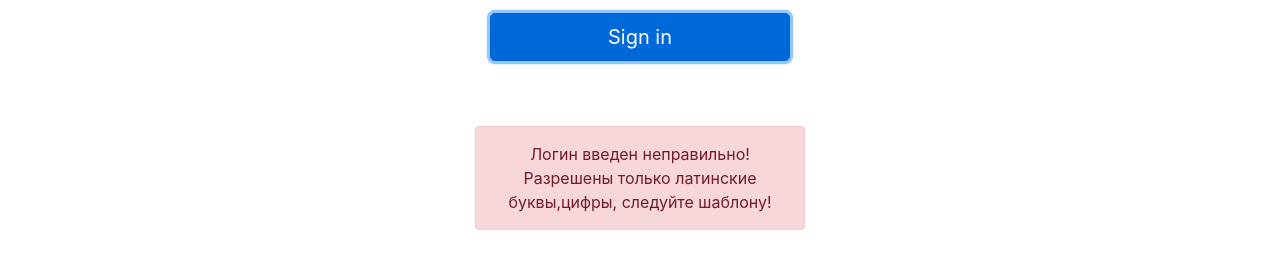
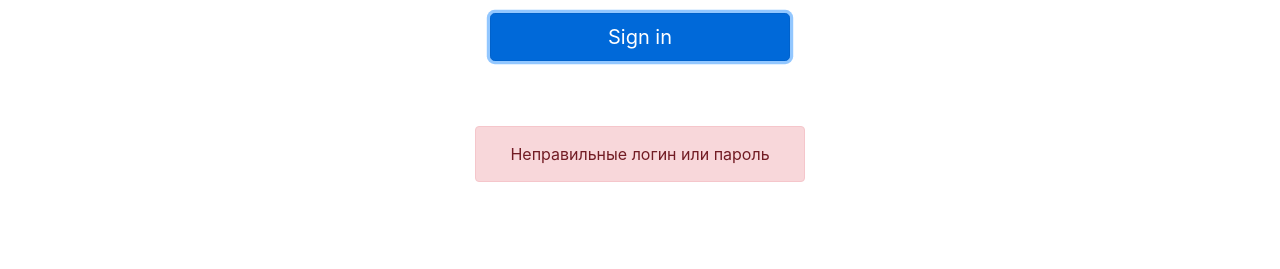
Before and after one commit to Bezya/JS-Studying, a plain HTML site: page HW_Session_25_LoginForm/index.html in a window 1280 px wide. Both pictures are taken after typing "name@example.com", "Sample123" into the empty fields and a click on the button "Sign in". Shown: the part 323-592 px from the top of the page. Drawn offline with nearby package versions, Linux system fonts and the light colour scheme.

Commit message:
Commits: 1)finished LoginForm through the self-executing function

```diff
--- a/HW_Session_25_LoginForm/js/main.js
+++ b/HW_Session_25_LoginForm/js/main.js
@@ -1,117 +1,87 @@
-'user strict'
+'user strict';
+(function(){
+const login = document.querySelector('#inputEmail'),
+    password = document.querySelector('#inputPassword'),
+    userLogin = document.querySelector('#userLogin'),
+    userPassword = document.querySelector('#userPassword'),
+    loginForm = document.querySelector('.form-signin'),
+    userInfoForm = document.querySelector('.form-signin2'),
+    alert = document.querySelector('.alert'),
+    checkBoxRememberMe = document.querySelector('#remember-me'),
+    btnSingIn = document.querySelector('#btn-sign'),
+    btnShowPass = document.querySelector('#btn-showPass'),
+    btnGoBack = document.querySelector('#btn-goBack');
 
-const domElements = {
-    alert: document.querySelector('.alert'),
-    loginForm: document.querySelector('.form-signin'),
-    userInfoForm: document.querySelector('.form-signin2'),
-    email: document.querySelector('#inputEmail'),
-    password: document.querySelector('#inputPassword'),
-    userEmail: document.querySelector('#inputEmail2'),
-    userPassword: document.querySelector('#inputPassword2'),
-    checkBoxRememberMe: document.querySelector('#remember-me'),
-    btnSingIn: document.querySelector('#btn-sign'),
-    btnShowPass: document.querySelector('#btn-showPass'),
-    btnGoBack: document.querySelector('#btn-goBack'),
+    let setLogAndPass = {
+            login: 'bezverkhaya@gmail.com',
+            password: '123123123',
+            toLStorage: function(){
+                localStorage.setItem('login', this.login);
+                localStorage.setItem('password', this.password);
+            }
     };
 
-function LoginForm(login, password, alert, remember, loginForm, userInfoForm, userLogin, userPassword) {
-    this.domLogin = login;
-    this.domPass = password;
-    this.alert = alert;
-    this.checkBox = remember;
-    this.domForm1 = loginForm;
-    this.domForm2 = userInfoForm;
-    this.domUserLogin = userLogin;
-    this.domUserPassword = userPassword;
-
-    let errorMsg = ['Заполните поля логин и пароль',
-        'Логин введен неправильно! Разрешены только латинские буквы,цифры, следуйте шаблону!',
-        'Паоль введен неправильно! Разрешены только латинские буквы и цифры!',
-        'Пароль слишком короткий! Пароль должен быть не менее 6 символов!',
-        'Неправильные логин или пароль'
-    ];
-    let regExMail = /^([\w\._]+)@\1\.([a-z]{2,6}\.?)$/i;
-    let regExPass = /^[a-zA-Z0-9]+$/;
-
-    let isAnyData = () => !this.domLogin.value && !this.domPass.value ? alert(errorMsg[0]): true;
-
-    let isValidMail = () => {
-        let checkedInputData = this.domLogin.value.match(regExMail);
-        !!checkedInputData ? true : alert(errorMsg[1]);
+    let fillUserInfoForm = () => {
+        console.log(checkBoxRememberMe.checked);
+        if (checkBoxRememberMe.checked) {
+            userLogin.value = localStorage.getItem('login');
+            userPassword.value = localStorage.getItem('password');
+        }
     };
 
-    let isValidPass = () => {
-        let pass = this.domPass.value;
-        let checkedInputData = pass.match(regExPass);
-        let len = pass.length >= 6 && pass.length <= 20;
-        if (!checkedInputData) {
-            alert(errorMsg[2]);
-            return false;
-        } else if (!len) {
-            alert(errorMsg[3]);
-            return false;
-        } else {
-            return true;
-        }
+    let showUserInfoForm = () => {
+        fillUserInfoForm();
+        loginService.hideElement(loginForm);
+        loginService.showElement(userInfoForm);
 
     };
 
-    this.setLogAndPass = function() {
-        if (!isAnyData()) {return;}
-        if (!isValidMail()) {return;}
-        if (!isValidPass()) {return;}
-        if (this.checkBox.value) {
-            localStorage.setItem('login', this.domLogin.value);
-            localStorage.setItem('password', this.domPass.value);
-            //this.domUserLogin.value = localStorage.login;
-            //this.domUserPassword.value = localStorage.password;
+    let showLoginForm = () => {
+        loginService.hideElement(userInfoForm);
+        loginService.showElement(loginForm)
+    };
+
+    let setBtnName = () => {
+        if (userPassword.type === 'password'){
+            btnShowPass.innerHTML = 'Показать пароль';
+        }else if(userPassword.type === 'text'){
+            btnShowPass.innerHTML = 'Скрыть пароль';
         }
     };
 
-    this.initComponents = function() {
-    }
-}
+    let showPassword = () => {
+        userPassword.type == 'password' ?  userPassword.type = 'text' : userPassword.type = 'password';
+        setBtnName();
+    };
 
-let alertHandler = (msg) =>{
-    let elem = domElements.alert;
-    if (msg) {
-        setTimeout(() =>{
-            elem.classList.remove("show");
-            elem.alertclassList.add("hide");
-        }, 3000);
-        elem.classList.remove("hide");
-        elem.innerHTML = msg;
-        elem.classList.add("show");
+    let alertHandler = (alert) => {
+        let msg = loginService.errorMsg()
+        if (msg){
+            loginService.showElement(alert);
+            alert.innerHTML = msg;
         }
     };
 
-let loginForm = new LoginForm(domElements.email, domElements.password, alertHandler, domElements.checkBoxRememberMe);
-
-function pressBtnSingIn(e) {
-    e.preventDefault();
-    loginForm.setLogAndPass();
+    let initComponents = () =>{
+        if (!loginService.validation(login.value, password.value)) {
+            alertHandler(alert);
+        }else{
+            loginService.hideElement(alert);
+            showUserInfoForm();
         }
-
-
-let changeBtnName = () =>{
-    let elem = domElements.btnShowPass;
     };
 
-function showPassword(){
-    let elem = domElements.userPassword;
-    elem.type == 'password' ?  elem.type = 'text' : elem.type = 'password';
-}
+    let singIn = e => {
+        e.preventDefault();
+        initComponents();
+    };
 
+    let initListeners = () => {
+        btnSingIn.addEventListener("click", singIn);
+        btnShowPass.addEventListener("click", showPassword);
+        btnGoBack.addEventListener("click", showLoginForm);
+    };
 
-function goBack(){
-    let elem  = domElements.btnGoBack;
-}
-
-function initListeners (){
-    domElements.btnSingIn.addEventListener("click", pressBtnSingIn);
-    //domElements.btnSingIn.addEventListener("click", showUserInfoForm);
-    domElements.btnShowPass.addEventListener("click", showPassword);
-    domElements.btnGoBack.addEventListener("click", goBack);
-}
-
+    setLogAndPass.toLStorage();
     initListeners();
+}());
--- a/HW_Session_25_LoginForm/js/service.js
+++ b/HW_Session_25_LoginForm/js/service.js
@@ -0,0 +1,44 @@
+let loginService = (function () {
+
+    let patternMail = /^\w+@\w+\.\w{2,4}$/i;
+    let patternPass = /^[a-zA-Z0-9]+$/;
+    let error = null;
+
+    let getErrorMsg = () => error;
+
+    let setErrorMsg = (i) =>{
+        console.log(i);
+        let arr = ['Заполните поля логин и пароль',
+            'Логин введен неправильно! Разрешены только латинские буквы, цифры, следуйте шаблону!',
+            'Пароль введен неправильно! Разрешены только латинские буквы и цифры!',
+            'Пароль слишком короткий! Пароль должен быть не менее 6 символов!',
+            'Неправильные логин или пароль'];
+        error =  arr[i];
+    };
+
+    let isAnyData = (login, pass) => login && pass ? true : setErrorMsg(0);
+
+    let isValidMailAndPass = (login, pass) => {
+        return (login.match(patternMail) ? true : setErrorMsg(1)) &&
+            (pass.match(patternPass) ? true : setErrorMsg(2)) &&
+            (pass.length >= 6 && pass.length <= 20 ? true : setErrorMsg(3));
+    };
+
+    let compareLogAndPass = (login, pass) => localStorage.getItem('login') == login && localStorage.getItem('password') == pass ?  true : setErrorMsg(4);
+
+    let checkValidation = (login, pass) => {
+        return isAnyData(login, pass) &&
+        isValidMailAndPass(login, pass) &&
+        compareLogAndPass(login, pass)
+    };
+
+    let hideElement = element => element.classList.add("hide");
+    let showElement = element => element.classList.remove("hide");
+
+    return {
+        validation: checkValidation,
+        hideElement: hideElement,
+        showElement: showElement,
+        errorMsg: getErrorMsg
+    }
+})();
```
Also changed, not shown: HW_Session_25_LoginForm/index.html (+6 -7 lines). Lines whose indentation alone changed are shown as unchanged.
